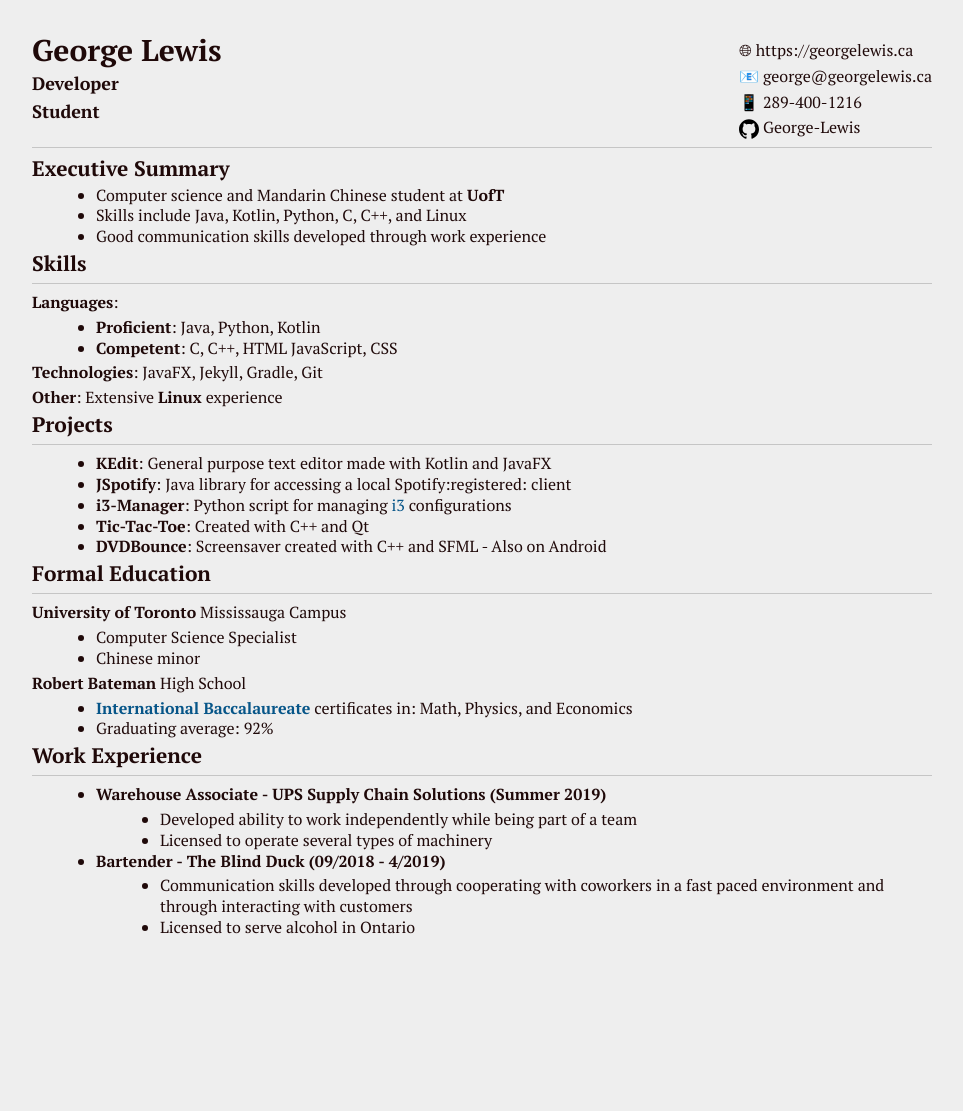
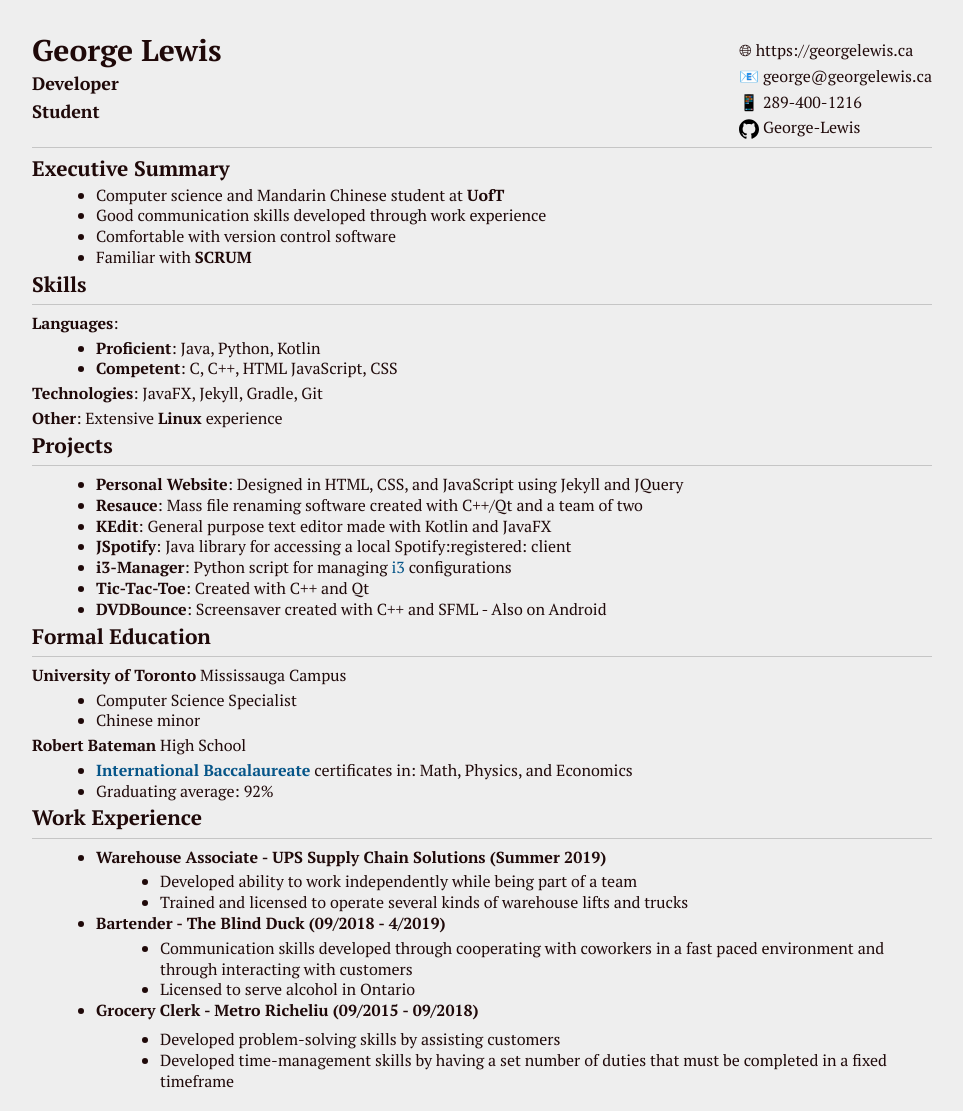
Before and after one commit to George-lewis/george-lewis.github.io, a Jekyll site: the page built from __pages/resume.markdown, in a window 1280 px wide. Shown: the whole page, without its empty margins (158-1121 px from the left). Built offline with Jekyll 4.4.1, drawn with Linux system fonts in a browser that asks for light colours; before the commit the page ends 958 px from its top, so only the background shows below that.

Commit message:
Revised resume

```diff
--- a/__pages/resume.markdown
+++ b/__pages/resume.markdown
@@ -9,8 +9,9 @@
 ### **Executive Summary**
 
 - Computer science and Mandarin Chinese student at **UofT**
-- Skills include Java, Kotlin, Python, C, C++, and Linux
 - Good communication skills developed through work experience
+- Comfortable with version control software
+- Familiar with **SCRUM**
 
 ### **Skills**
 
@@ -29,6 +30,8 @@
 
 ---
 
+- **Personal Website**: Designed in HTML, CSS, and JavaScript using Jekyll and JQuery
+- **Resauce**: Mass file renaming software created with C++/Qt and a team of two
 - **KEdit**: General purpose text editor made with Kotlin and JavaFX
 - **JSpotify**: Java library for accessing a local Spotify:registered: client
 - **i3-Manager**: Python script for managing [i3](https://i3wm.org/) configurations
@@ -56,9 +59,14 @@
 - ##### Warehouse Associate - UPS Supply Chain Solutions (Summer 2019)
 
   - Developed ability to work independently while being part of a team
-  - Licensed to operate several types of machinery
+  - Trained and licensed to operate several kinds of warehouse lifts and trucks
 
 - ##### Bartender - The Blind Duck (09/2018 - 4/2019)
 
   - Communication skills developed through cooperating with coworkers in a fast paced environment and through interacting with customers
   - Licensed to serve alcohol in Ontario
+
+- **Grocery Clerk - Metro Richeliu (09/2015 - 09/2018)**
+
+  - Developed problem-solving skills by assisting customers
+  - Developed time-management skills by having a set number of duties that must be completed in a fixed timeframe
```
